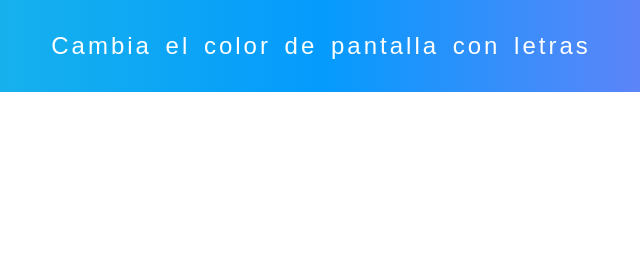
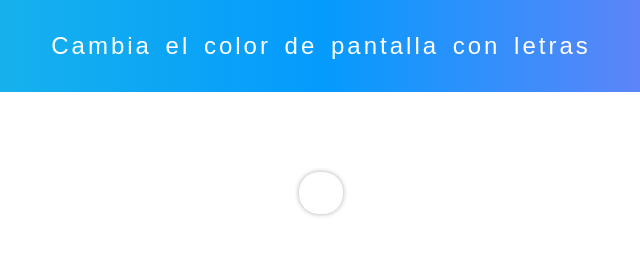
Before and after one commit to afsks/Ejemplo__eventos--teclado, a plain HTML site: page index.html in a window 1280 px wide. Shown: the full height of the page, 319-959 px from the left. Drawn offline with Linux system fonts and the light colour scheme.

Commit message:
Arreglo del input

```diff
--- a/css/index.css
+++ b/css/index.css
@@ -28,4 +28,5 @@ h1{
     outline: none;
     width: 40px;
     height: 40px;
+    box-shadow: 0 0 5px 0 #acacac;
 }
```
